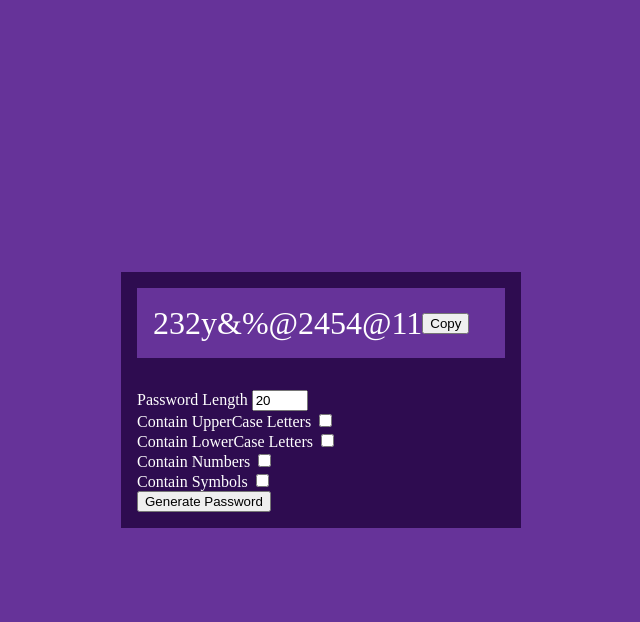
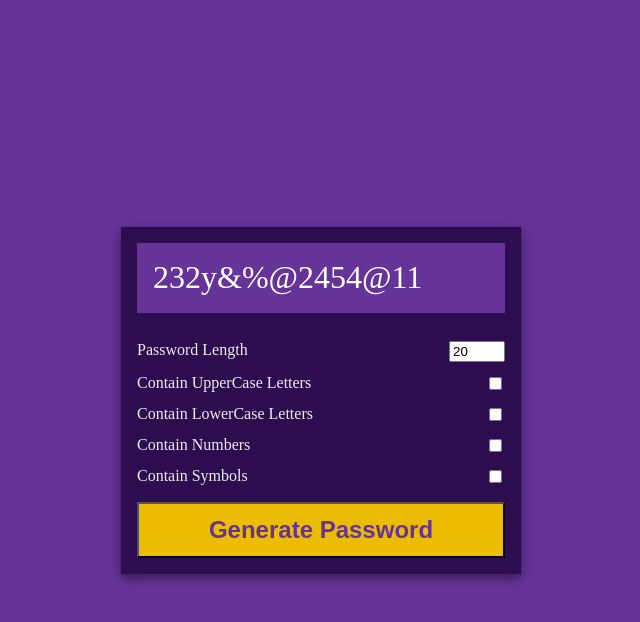
Before and after one commit to godanaemiru/Password_generator, a PHP site: page / in a window 1280 px wide. Shown: the top 622 px of the page, without its empty margins (319-959 px from the left). Run offline with PHP 8.4, Linux system fonts and the light colour scheme.

Commit message:
added button styles

```diff
--- a/style.css
+++ b/style.css
@@ -15,6 +15,7 @@ body {
 
 .pw-container {
     background-color: rgb(46, 12, 80);
+    box-shadow: 0 4px 10px rgba(0, 0, 0, 0.5);
     width: 400px;
 }
 
@@ -33,13 +34,44 @@ body {
     padding: 1rem;
 }
 
-.pw-button {
+.pw button {
+    background-color: white;
+    border: none;
+    color: rgb(29, 2, 56);
+    cursor: pointer;
+    font-weight: bold;
+    padding: 0.25rem;
     position: absolute;
-    bottom: 0;
-    left: 50%;
-    transform: translate(-50%);
+    top: 0;
+    right: 0;
+    transform: translate(0, -50%);
+    transition: opacity 0.2s ease, transform 0.2s ease;
+    opacity: 0;
+}
+
+.pw:hover button {
+    opacity: 1;
+    transform: translate(0, -80%);
 }
 
 .pw-body {
-    padding: 1rem;
+    padding: 0 1rem 1rem;
 }
+
+.form-control {
+    color: #eee;
+    display: flex;
+    justify-content: space-between;
+    margin: 0.75rem 0;
+}
+
+.generate {
+    background-color: #ecbc02;
+    color: rebeccapurple;
+    display: block;
+    font-weight: bold;
+    font-size: 1.5rem;
+    padding: 0.75rem;
+    margin-top: 1rem;
+    width: 100%;
+}
```
